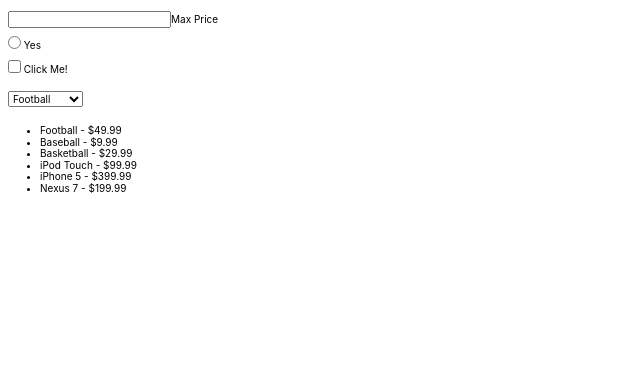
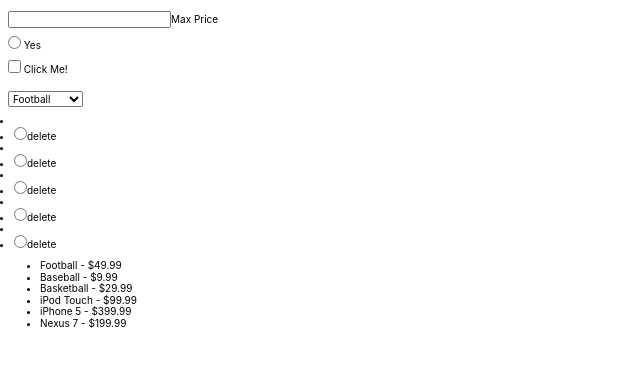
Before and after one commit to JoshPeterson1997/14-2, a website: page index.html in a window 1280 px wide. Shown: the part 39-404 px from the top of the page, without its empty margins (0-640 px from the left). Drawn offline with nearby package versions, Linux system fonts and the light colour scheme.

Commit message:
Add delete li tags

```diff
--- a/index.html
+++ b/index.html
@@ -40,6 +40,22 @@
       <option value="op5">iPhone 5</option>
     </select>
 
+    <li>
+      <li><input type="radio" name="list" value="op1"<button>delete</button></li>
+      <li>
+      <li><input type="radio" name="list" value="op2"<button>delete</button></li>
+      <li>
+      <li><input type="radio" name="list" value="op"<button>delete</button></li>
+      <li>
+      <li><input type="radio" name="list" value="op4"<button>delete</button></li>
+      <li>
+      <li><input type="radio" name="list" value="op5"<button>delete</button></li>
+    </li>
+    </li>
+    </li>
+    </li>
+  </li>
+
     <script src="./scripts.js" type="module"></script>
   </body>
 </html>
```
